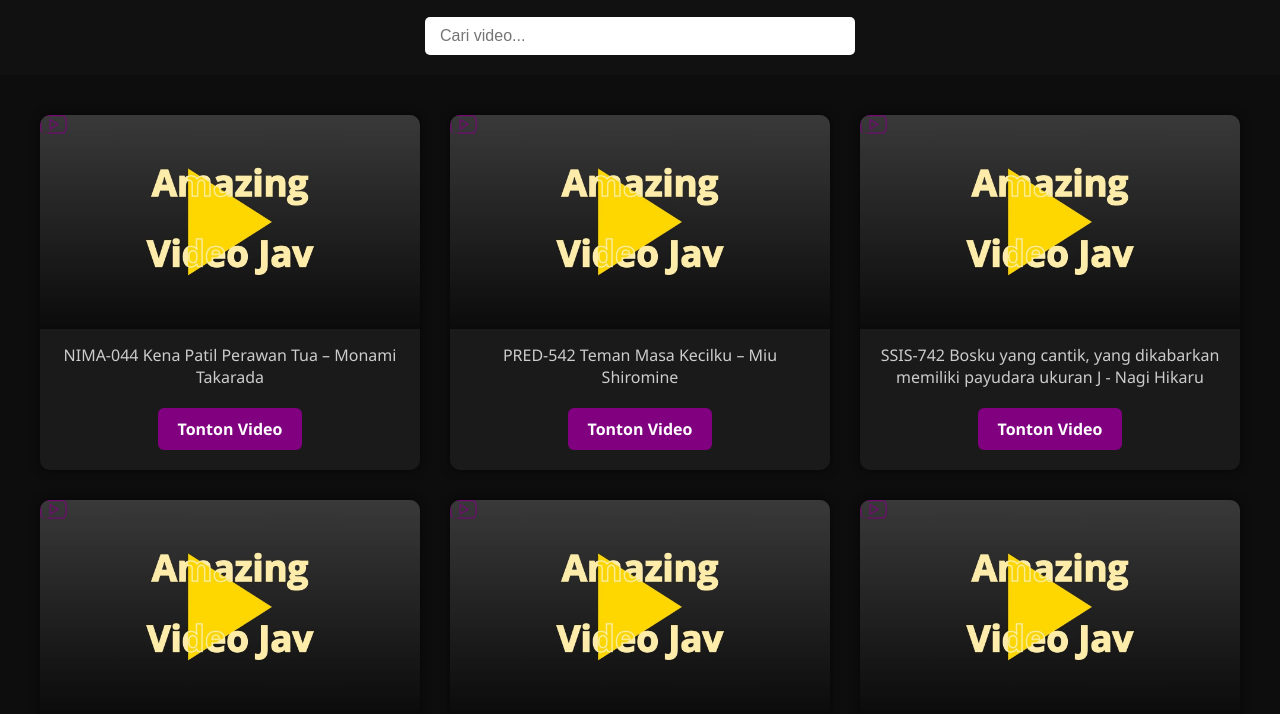
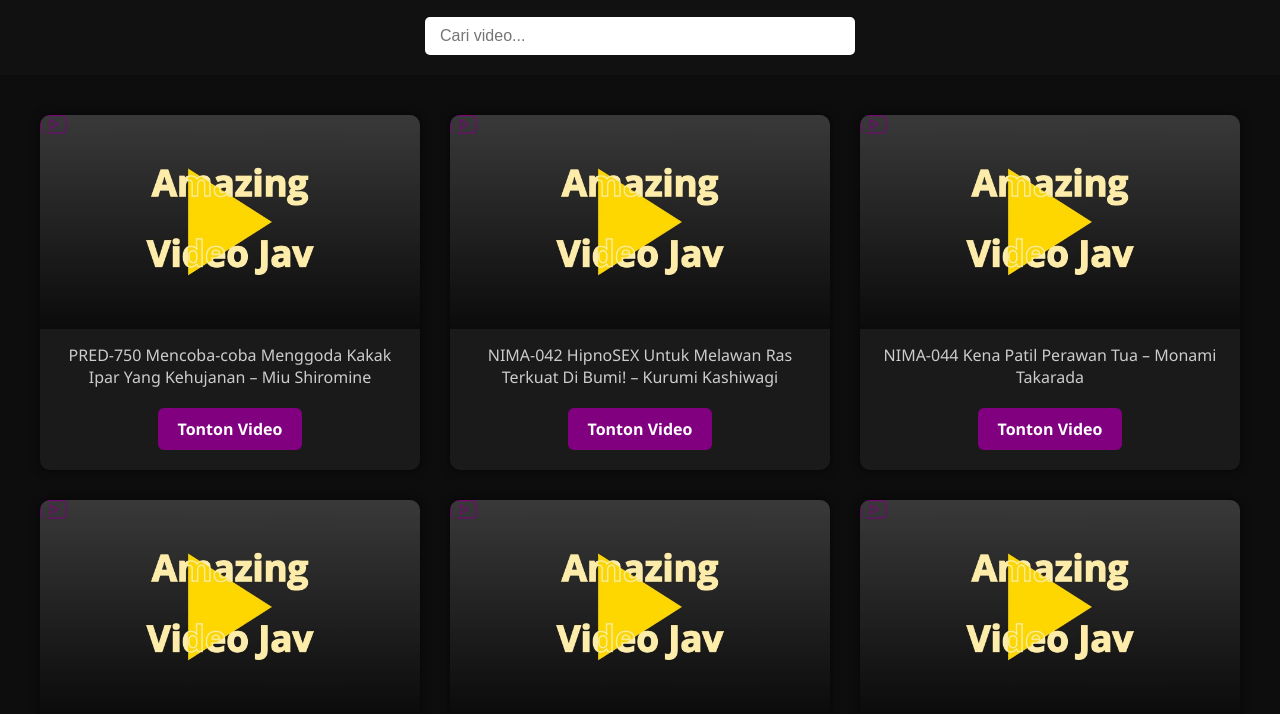
Before and after one commit to Razel4444/amazingvidjav, a plain HTML site: page index.html in a window 1280 px wide. Shown: the part 86-800 px from the top of the page. Drawn offline with Linux system fonts and the light colour scheme.

Commit message:
Update index.html

```diff
--- a/index.html
+++ b/index.html
@@ -86,6 +86,18 @@
   </div>
 
   <div class="video-grid" id="videoGrid">
+<div class="video-card">
+      <img src="thum.jpg" alt="Thumbnail Video">
+      <div class="video-title">PRED-750 Mencoba-coba Menggoda Kakak Ipar Yang Kehujanan – Miu Shiromine</div>
+      <a href="https://d-s.io/d/dn8hkg4roqyd" target="_blank" class="watch-btn">Tonton Video</a>
+    </div>
+
+<div class="video-card">
+      <img src="thum.jpg" alt="Thumbnail Video">
+      <div class="video-title">NIMA-042 HipnoSEX Untuk Melawan Ras Terkuat Di Bumi! – Kurumi Kashiwagi</div>
+      <a href="https://d-s.io/d/sl2xokm9qxtl" target="_blank" class="watch-btn">Tonton Video</a>
+    </div>
+
 <div class="video-card">
       <img src="thum.jpg" alt="Thumbnail Video">
       <div class="video-title">NIMA-044 Kena Patil Perawan Tua – Monami Takarada</div>
```
